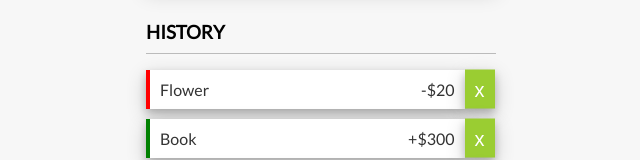
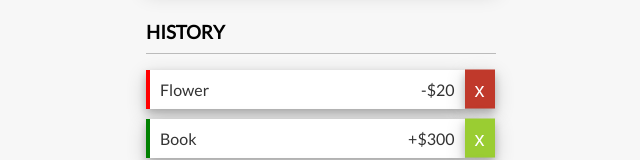
Before and after one commit to zeeshanali1993/expense-tracker-app, a React (Create React App) app: page / in a window 1280 px wide. In both pictures the pointer is over the button 798 px from the left and 350 px from the top of the page. Shown: the part 261-421 px from the top of the page, without its empty margins (319-959 px from the left). Built offline with nearby package versions, Linux system fonts and the light colour scheme.

Commit message:
Added delete button hover transition

```diff
--- a/src/App.css
+++ b/src/App.css
@@ -106,6 +106,7 @@ h3 {
 .delete-btn {
   cursor: pointer;
   background-color: yellowgreen;
+  transition: background 500ms ease;
   border: 0;
   color: #fff;
   font-size: 20px;
@@ -121,9 +122,10 @@ h3 {
   box-shadow: var(--box-shadow-black);
   /* transition: opacity 0.4s ease-in-out; */
 }
-/* .list li:hover .delete-btn {
-  opacity: 1;
-} */
+.delete-btn:hover {
+  background: #c0392b;
+  transition: background 400ms ease;
+}
 label {
   display: inline-block;
   margin: 10px 0;
```
